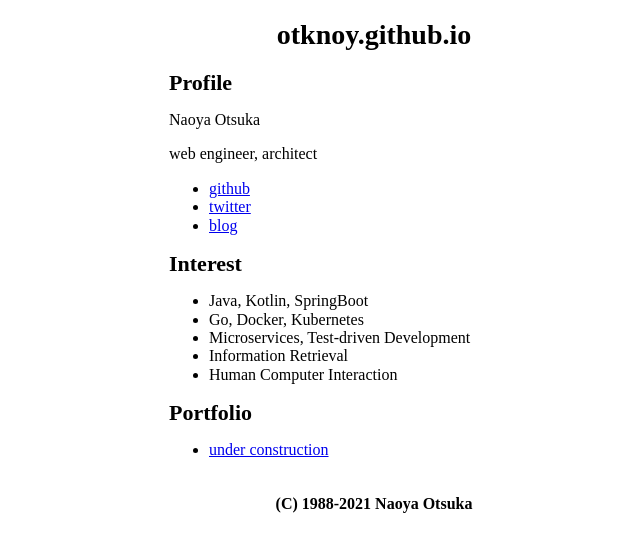
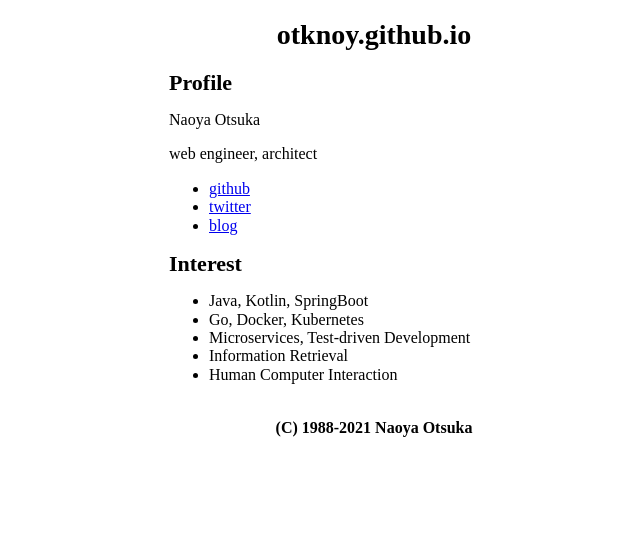
Before and after one commit to otknoy/otknoy.github.io, a Next.js app: page / in a window 1280 px wide. Shown: the top 552 px of the page, without its empty margins (266-906 px from the left). Built offline with nearby package versions, Linux system fonts and the light colour scheme.

Commit message:
hide portofolio

```diff
--- a/src/pages/index.tsx
+++ b/src/pages/index.tsx
@@ -17,7 +17,6 @@ const Home: React.SFC = () => (
 
     <Profile />
     <Interest />
-    <Portfolio />
   </Template>
 )
 
```
Also changed, not shown: 1 other file (tests, documents, lock files or other folders).
